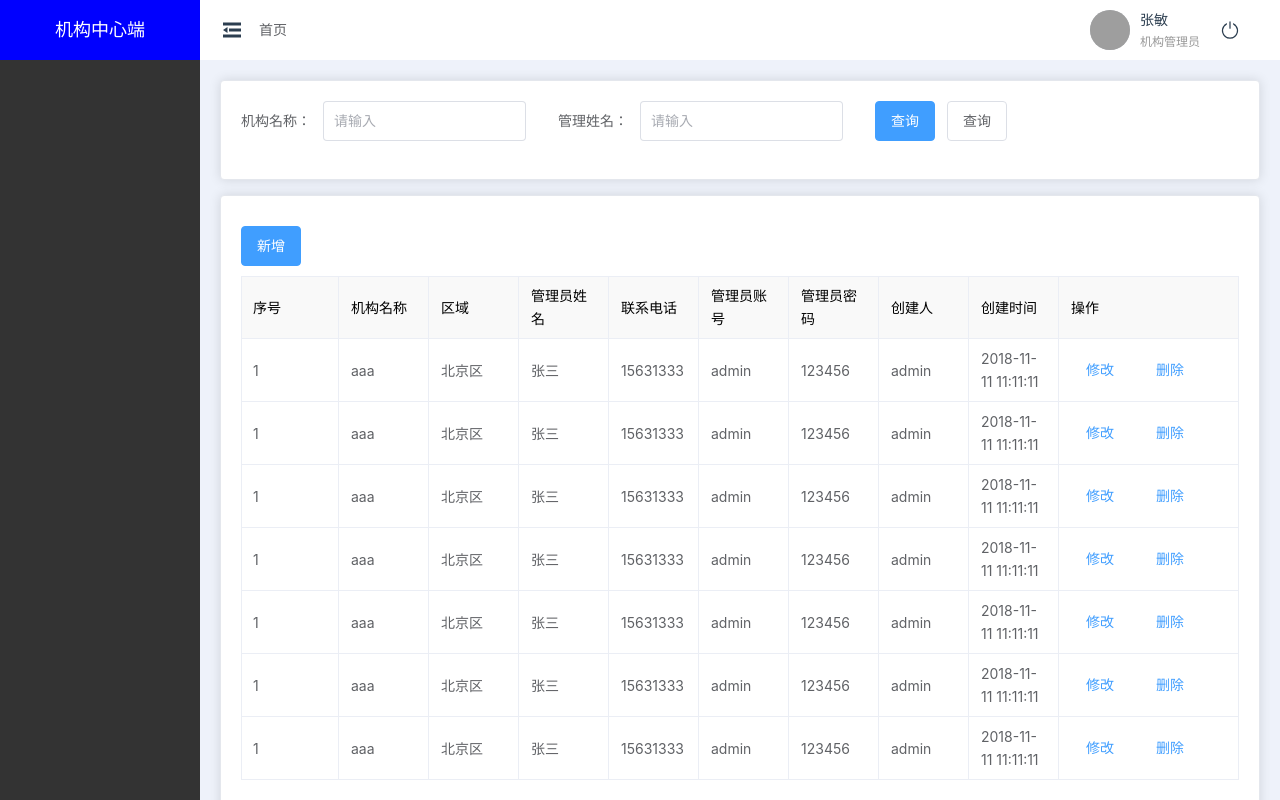
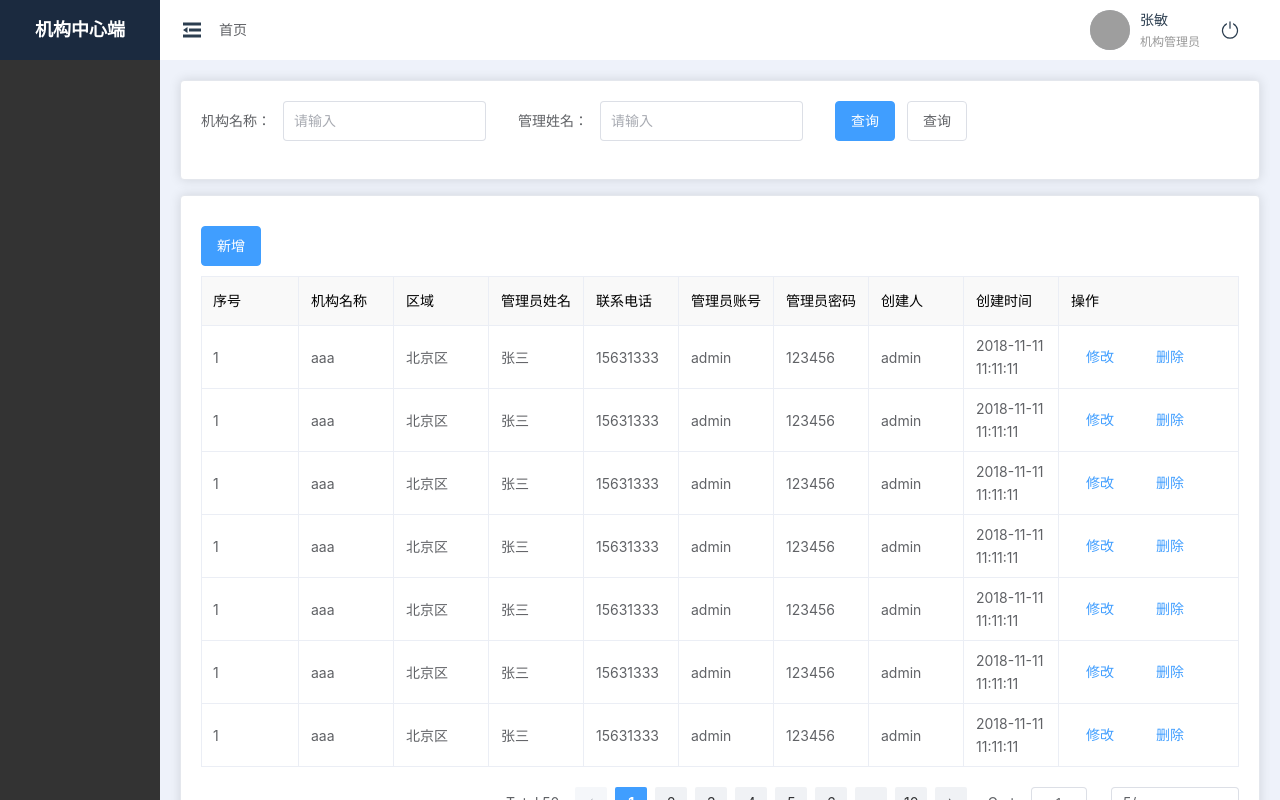
Before and after one commit to sichenga/LKCareSystem, a Vue app: page /dashboard/affiliated in a window 1280 px wide. Built offline with nearby package versions, Linux system fonts and the light colour scheme; grey boxes are pictures that could not be loaded.

Commit message:
增加菜单效果

```diff
--- a/package.json
+++ b/package.json
@@ -15,7 +15,7 @@
   "dependencies": {
     "axios": "^1.6.8",
     "echarts": "^5.5.0",
-    "element-plus": "^2.7.2",
+    "element-plus": "2.5",
     "less": "^4.2.0",
     "pinia": "^2.1.7",
     "pinia-plugin-persistedstate": "^3.2.1",
--- a/src/components/menu/LeftMenu.vue
+++ b/src/components/menu/LeftMenu.vue
@@ -1,17 +1,26 @@
 <template>
-  <div class="title">机构中心端</div>
+  <div class="title">
+    <span v-if="!apperStore.statechange">机构中心端</span>
+    <el-image v-else style="width: 80px; height: 50px" :src="url" />
+  </div>
 </template>
 <script lang="ts" setup>
 import { ref, reactive, onMounted } from 'vue'
+import { useApperStore } from '@/stores'
+const apperStore = useApperStore()
+const url = 'https://s21.ax1x.com/2024/05/07/pkEqS4P.png'
 </script>
 <style lang="less" scoped>
 .title {
   width: 100%;
   height: 60px;
-  background-color: blue;
+  background-color: #1b2a3f;
   font-size: 18px;
   text-align: center;
   line-height: 60px;
   color: #fff;
+  span {
+    font-weight: bold;
+  }
 }
 </style>
--- a/src/components/menu/TopMenu.vue
+++ b/src/components/menu/TopMenu.vue
@@ -1,7 +1,10 @@
 <template>
   <div class="top">
     <div class="left">
-      <el-icon @click="change"><Fold /></el-icon>
+      <el-icon @click="change">
+        <Fold v-if="!apperStore.statechange" />
+        <Expand v-else />
+      </el-icon>
       <el-breadcrumb separator="/">
         <el-breadcrumb-item :to="{ path: '/' }">首页</el-breadcrumb-item>
       </el-breadcrumb>
@@ -21,7 +24,7 @@
 </template>
 <script lang="ts" setup>
 import { ref, reactive, onMounted } from 'vue'
-import { Fold, SwitchButton } from '@element-plus/icons-vue'
+import { Fold, SwitchButton, Expand } from '@element-plus/icons-vue'
 import { useApperStore } from '@/stores'
 const apperStore = useApperStore()
 // 头像
--- a/src/components/pagination/MayPagination.vue
+++ b/src/components/pagination/MayPagination.vue
@@ -6,7 +6,7 @@
       :page-sizes="[5, 10, 15, 20]"
       :small="false"
       :background="true"
-      :layout="layout"
+      :layout="'total,  prev, pager, next,jumper,sizes'"
       :total="data.total"
       @size-change="handleSizeChange"
       @current-change="handleCurrentChange"
@@ -18,7 +18,7 @@ import { reactive, defineProps, watch, ref, defineEmits } from 'vue'
 import type { PaginationConfig } from '@/Type/pagination'
 // const locale = zhCn
 const emit = defineEmits(['page', 'psize'])
-let layout = 'total,  prev, pager, next,sizes'
+// let layout = 'total,  prev, pager, next,sizes'
 let data = reactive<PaginationConfig>({
   page: 1,
   psize: 5,
--- a/src/stores/mobule/appearance.ts
+++ b/src/stores/mobule/appearance.ts
@@ -5,12 +5,15 @@ export const useApperStore = defineStore(
   () => {
     // 菜单状态切换
     const statechange = ref(false)
+    // 菜单改变样式
+    const statestyle = ref('')
     // 菜单状态切换
     const menuStatechange = () => {
       statechange.value = !statechange.value
     }
     return {
       statechange,
+      statestyle,
       menuStatechange
     }
   },
--- a/src/views/dashboard/DashBoard.vue
+++ b/src/views/dashboard/DashBoard.vue
@@ -1,6 +1,6 @@
 <template>
   <el-container>
-    <el-aside width="200px">
+    <el-aside :class="{ shrink: apperStore.statechange, unfold: !apperStore.statechange }">
       <LeftMenu></LeftMenu>
     </el-aside>
     <el-container>
@@ -14,6 +14,8 @@
 <script lang="ts" setup>
 import { ref, reactive, onMounted } from 'vue'
 import { RouterView } from 'vue-router'
+import { useApperStore } from '@/stores'
+const apperStore = useApperStore()
 import LeftMenu from '@/components/menu/LeftMenu.vue'
 import TopMenu from '@/components/menu/TopMenu.vue'
 </script>
@@ -24,6 +26,11 @@ import TopMenu from '@/components/menu/TopMenu.vue'
 }
 .el-aside {
   background-color: #333333;
+  transition: width 0.15s;
+  -webkit-transition: width 0.15s;
+  -moz-transition: width 0.15s;
+  -webkit-transition: width 0.15s;
+  -o-transition: width 0.15s;
 }
 .el-header {
   width: 100%;
@@ -33,4 +40,44 @@ import TopMenu from '@/components/menu/TopMenu.vue'
 .el-main {
   background-color: #eef2fa;
 }
+
+// 收缩
+.shrink {
+  width: 80px;
+  animation: hide 0.2s linear !important;
+}
+
+// 展开
+.unfold {
+  width: 160px;
+  animation: show 0.2s linear !important;
+}
+
+@keyframes hide {
+  from {
+    width: 160px;
+
+    filter: blur(3px);
+  }
+
+  to {
+    // width: 2.5vw;
+    width: 60px;
+    filter: blur(5px);
+  }
+}
+
+@keyframes show {
+  from {
+    width: 60px;
+    filter: blur(3px);
+    // width: 2.5vw;
+  }
+
+  to {
+    width: 160px;
+    filter: blur(5px);
+    // width: 6.7vw;
+  }
+}
 </style>
```
Also changed, not shown: 1 other file (tests, documents, lock files or other folders).
